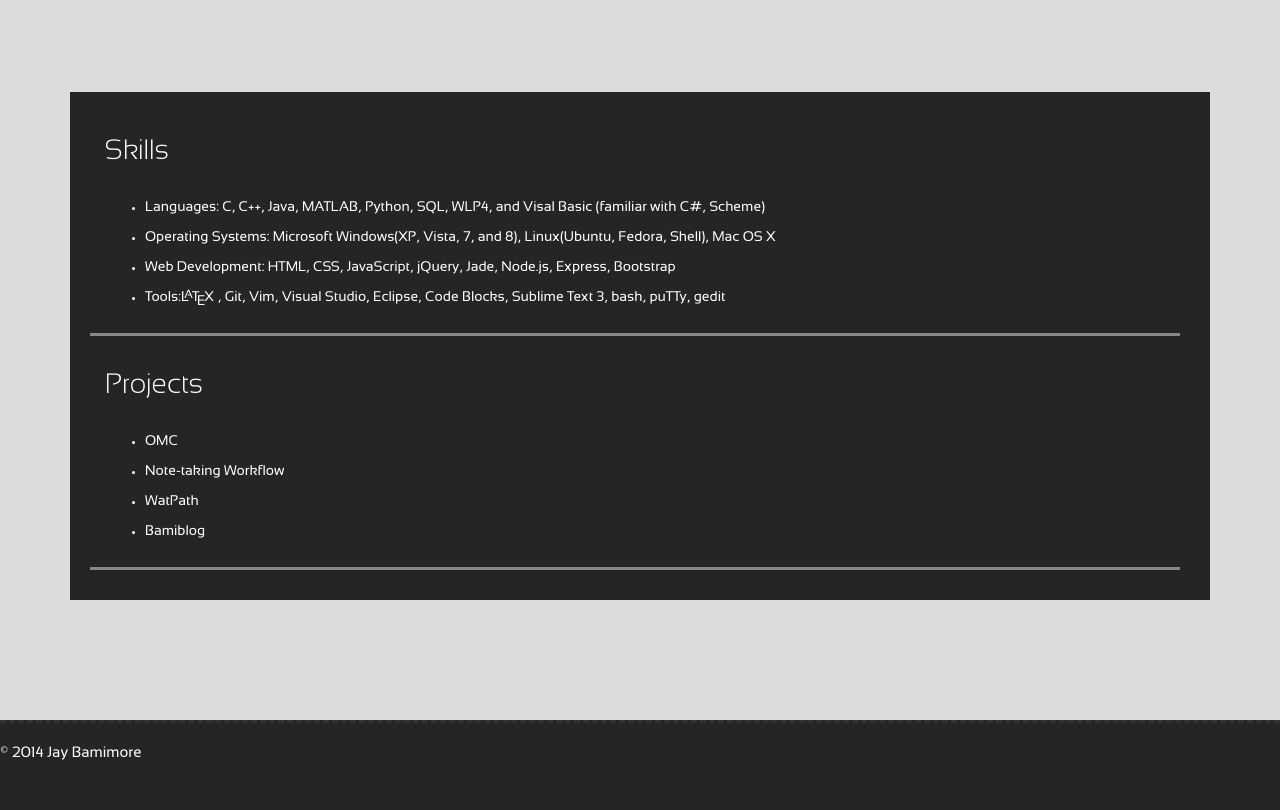
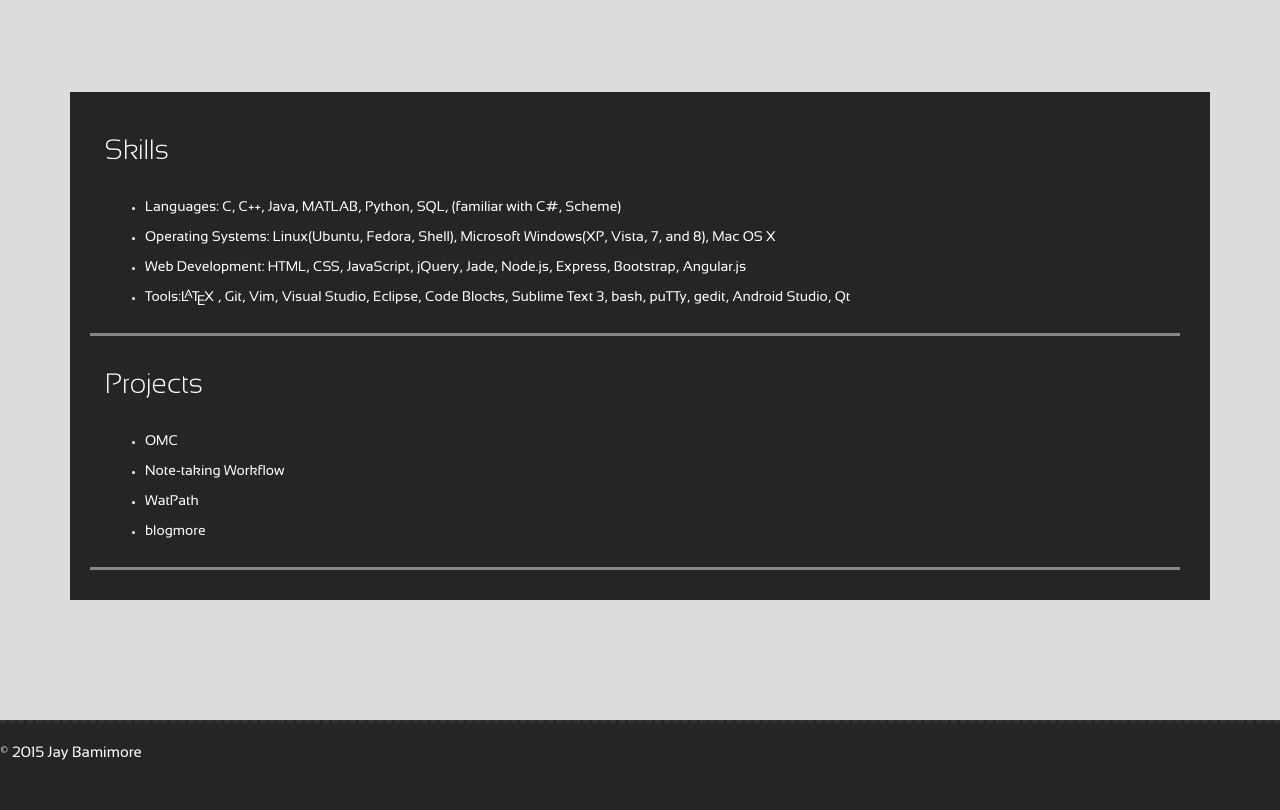
Before and after one commit to Jaytex/jaybamimore.com, a Node server app: page /resume in a window 1280 px wide. Shown: the part 247-1057 px from the top of the page. Run offline with Node 20, Linux system fonts and the light colour scheme.

Commit message:
update date and resume skills

```diff
--- a/views/layout.jade
+++ b/views/layout.jade
@@ -51,5 +51,5 @@ html
     block footer
       #footer
         p.posttext
-          | &copy 2014
+          | &copy 2015
           a(href='/')  Jay Bamimore
--- a/views/resume.jade
+++ b/views/resume.jade
@@ -16,13 +16,13 @@ block content
             .clearmemore
             ul
               li.posttext
-                | Languages: C, C++, Java, MATLAB, Python, SQL, WLP4, and Visal Basic (familiar with C#, Scheme)
+                | Languages: C, C++, Java, MATLAB, Python, SQL, (familiar with C#, Scheme)
               .clearmemore
               li.posttext
-                | Operating Systems: Microsoft Windows(XP, Vista, 7, and 8), Linux(Ubuntu, Fedora, Shell), Mac OS X
+                | Operating Systems: Linux(Ubuntu, Fedora, Shell), Microsoft Windows(XP, Vista, 7, and 8),  Mac OS X
               .clearmemore
               li.posttext
-                | Web Development: HTML, CSS, JavaScript, jQuery, Jade, Node.js, Express, Bootstrap
+                | Web Development: HTML, CSS, JavaScript, jQuery, Jade, Node.js, Express, Bootstrap, Angular.js
               .clearmemore
               li.posttext
                 | Tools:
@@ -33,7 +33,7 @@ block content
                     | T
                     span.E E
                     | X
-                | , Git, Vim, Visual Studio, Eclipse, Code Blocks, Sublime Text 3, bash, puTTy, gedit
+                | , Git, Vim, Visual Studio, Eclipse, Code Blocks, Sublime Text 3, bash, puTTy, gedit, Android Studio, Qt
 
         #individualPost.individual_blog
 
@@ -50,4 +50,4 @@ block content
                 | WatPath
               .clearmemore
               li.posttext
-                | Bamiblog
+                | blogmore
```
